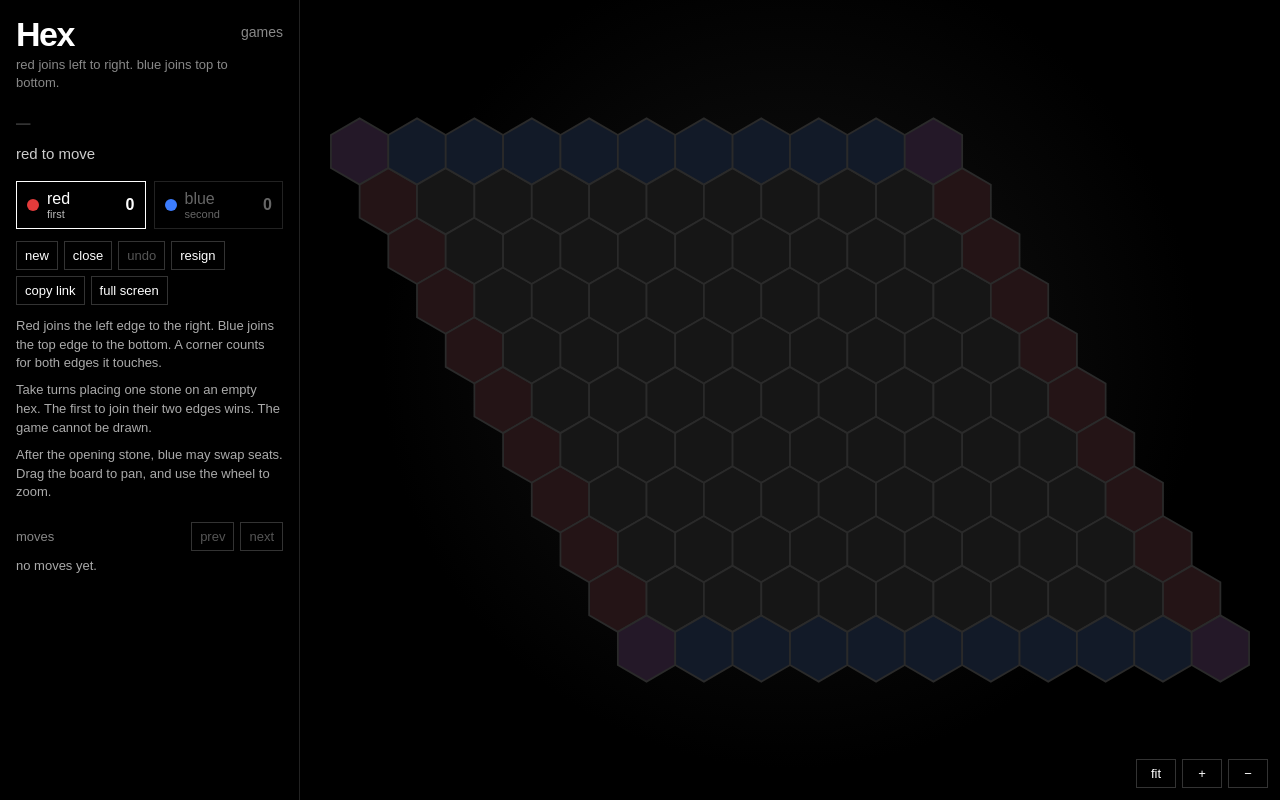
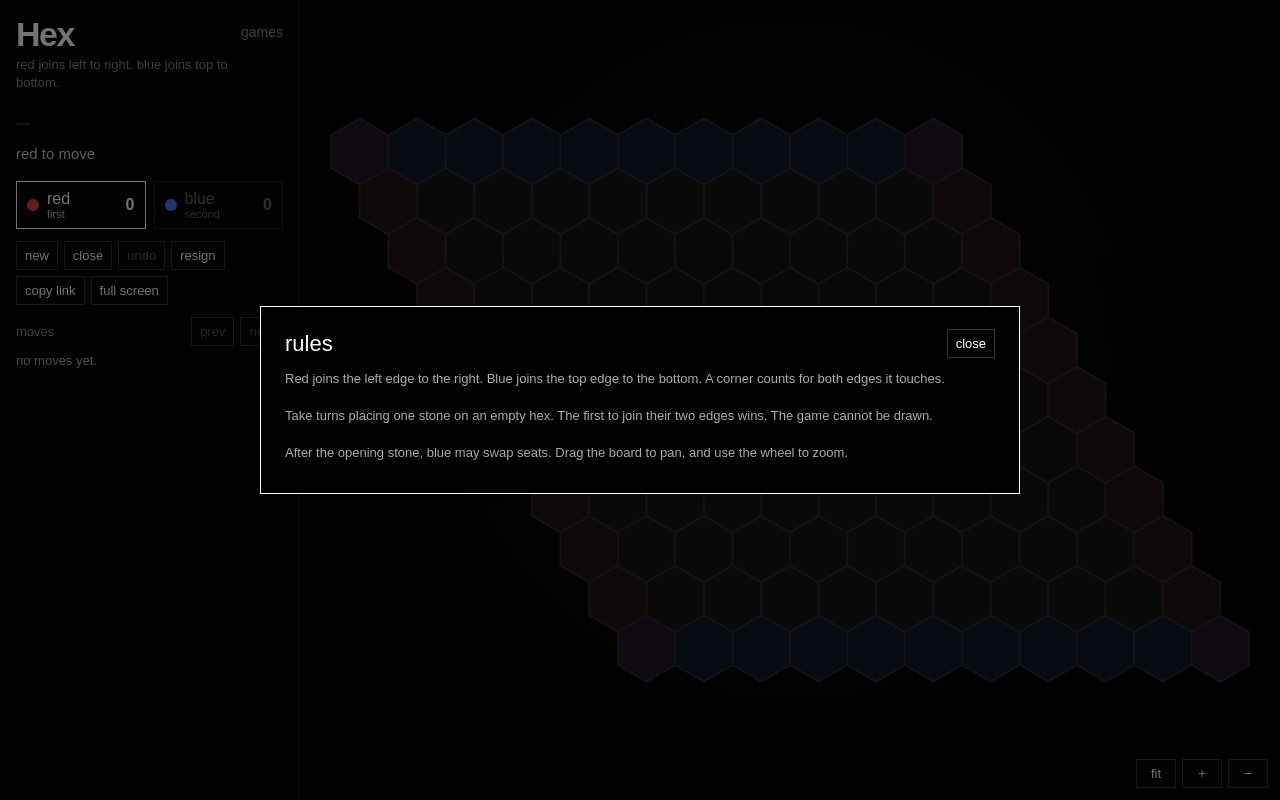
Before and after one commit to eireq/eireq.github.io, a Vue app: page /games/connect in a window 1280 px wide. Both pictures are taken after a click on the button "rules". Built offline with nearby package versions, Linux system fonts and the light colour scheme.

Commit message:
v2.7.5.20 once again, made it a popup

```diff
--- a/src/views/ConnectView.vue
+++ b/src/views/ConnectView.vue
@@ -32,10 +32,10 @@
       </div>
 
       <div class="actions">
-        <button type="button" @click="showSetup = !showSetup">
+        <button type="button" @click="toggleSetup">
           {{ showSetup ? "close" : "new" }}
         </button>
-        <button type="button" @click="showRules = !showRules">
+        <button type="button" @click="toggleRules">
           {{ showRules ? "close" : "rules" }}
         </button>
         <button type="button" :disabled="!canUndo" @click="undo">undo</button>
@@ -49,72 +49,6 @@
         </button>
         <button type="button" @click="copyLink">{{ copied ? "copied" : "copy link" }}</button>
         <FullscreenButton :active="full.active" @toggle="full.toggle" />
-      </div>
-
-      <div v-if="showSetup" class="setup">
-        <div class="choice">
-          <button
-            v-for="game in GAMES"
-            :key="game.id"
-            type="button"
-            :aria-pressed="form.game === game.id"
-            @click="pickGame(game.id)"
-          >
-            {{ game.name }}
-          </button>
-        </div>
-        <div v-if="formInfo.sizes.length > 1" class="choice">
-          <button
-            v-for="size in formInfo.sizes"
-            :key="size"
-            type="button"
-            :aria-pressed="form.size === size"
-            @click="form.size = size"
-          >
-            {{ sizeLabel(form.game, size) }}
-          </button>
-        </div>
-        <div v-if="form.game === 'punct'" class="choice">
-          <button
-            type="button"
-            :aria-pressed="form.punctRules !== 'basic'"
-            @click="form.punctRules = 'standard'"
-          >
-            standard
-          </button>
-          <button
-            type="button"
-            :aria-pressed="form.punctRules === 'basic'"
-            @click="form.punctRules = 'basic'"
-          >
-            basic
-          </button>
-        </div>
-        <div v-if="formInfo.pie" class="choice">
-          <button type="button" :aria-pressed="form.pie" @click="form.pie = true">pie on</button>
-          <button type="button" :aria-pressed="!form.pie" @click="form.pie = false">pie off</button>
-        </div>
-        <div class="choice">
-          <button type="button" :aria-pressed="form.mode === 'hotseat'" @click="form.mode = 'hotseat'">
-            hotseat
-          </button>
-          <button type="button" :aria-pressed="form.mode === 'practice'" @click="form.mode = 'practice'">
-            practice
-          </button>
-        </div>
-        <div v-if="form.mode === 'practice'" class="choice">
-          <button type="button" :aria-pressed="form.human === 'red'" @click="form.human = 'red'">
-            play red
-          </button>
-          <button type="button" :aria-pressed="form.human === 'blue'" @click="form.human = 'blue'">
-            play blue
-          </button>
-        </div>
-        <button type="button" class="start" @click="start">start</button>
-      </div>
-
-      <div v-if="showRules" class="rules">
-        <p v-for="(line, index) in ruleLines" :key="index">{{ line }}</p>
       </div>
 
       <div v-if="shown.game === 'punct' && canAct" class="tray">
@@ -313,6 +247,101 @@
         <button type="button" @click="cam.z = Math.max(0.55, cam.z / 1.15)">−</button>
       </div>
     </div>
+
+    <Teleport v-if="shell" :to="shell">
+      <div v-if="showSetup" class="setup-shade" @click.self="showSetup = false">
+        <form class="setup-pop" @submit.prevent="start">
+          <div class="pop-bar">
+            <span>new game</span>
+            <button type="button" @click="showSetup = false">close</button>
+          </div>
+          <p class="kicker">game</p>
+          <div class="choice">
+            <button
+              v-for="game in GAMES"
+              :key="game.id"
+              type="button"
+              :aria-pressed="form.game === game.id"
+              @click="pickGame(game.id)"
+            >
+              {{ game.name }}
+            </button>
+          </div>
+          <template v-if="formInfo.sizes.length > 1">
+            <p class="kicker">size</p>
+            <div class="choice">
+              <button
+                v-for="size in formInfo.sizes"
+                :key="size"
+                type="button"
+                :aria-pressed="form.size === size"
+                @click="form.size = size"
+              >
+                {{ sizeLabel(form.game, size) }}
+              </button>
+            </div>
+          </template>
+          <template v-if="form.game === 'punct'">
+            <p class="kicker">rules</p>
+            <div class="choice">
+              <button
+                type="button"
+                :aria-pressed="form.punctRules !== 'basic'"
+                @click="form.punctRules = 'standard'"
+              >
+                standard
+              </button>
+              <button
+                type="button"
+                :aria-pressed="form.punctRules === 'basic'"
+                @click="form.punctRules = 'basic'"
+              >
+                basic
+              </button>
+            </div>
+          </template>
+          <template v-if="formInfo.pie">
+            <p class="kicker">pie</p>
+            <div class="choice">
+              <button type="button" :aria-pressed="form.pie" @click="form.pie = true">pie on</button>
+              <button type="button" :aria-pressed="!form.pie" @click="form.pie = false">pie off</button>
+            </div>
+          </template>
+          <p class="kicker">table</p>
+          <div class="choice">
+            <button type="button" :aria-pressed="form.mode === 'hotseat'" @click="form.mode = 'hotseat'">
+              hotseat
+            </button>
+            <button type="button" :aria-pressed="form.mode === 'practice'" @click="form.mode = 'practice'">
+              practice
+            </button>
+          </div>
+          <div v-if="form.mode === 'practice'" class="choice">
+            <button type="button" :aria-pressed="form.human === 'red'" @click="form.human = 'red'">
+              play red
+            </button>
+            <button type="button" :aria-pressed="form.human === 'blue'" @click="form.human = 'blue'">
+              play blue
+            </button>
+          </div>
+          <button type="submit" class="start">start</button>
+        </form>
+      </div>
+    </Teleport>
+
+    <Teleport v-if="shell" :to="shell">
+      <div v-if="showRules" class="setup-shade" @click.self="showRules = false">
+        <div class="setup-pop">
+          <div class="pop-bar">
+            <span>rules</span>
+            <button type="button" @click="showRules = false">close</button>
+          </div>
+          <div class="rules">
+            <p v-for="(line, index) in ruleLines" :key="index">{{ line }}</p>
+          </div>
+        </div>
+      </div>
+    </Teleport>
   </div>
 </template>
 
@@ -653,6 +682,16 @@ function pegFill(id) {
   if (peg === 1) return "#e23b3b";
   if (peg === 2) return "#3c7dff";
   return "transparent";
+}
+
+function toggleSetup() {
+  showSetup.value = !showSetup.value;
+  if (showSetup.value) showRules.value = false;
+}
+
+function toggleRules() {
+  showRules.value = !showRules.value;
+  if (showRules.value) showSetup.value = false;
 }
 
 function pickGame(id) {
@@ -1267,13 +1306,59 @@ button[aria-pressed="true"],
   border-color: #fff;
 }
 
-.setup,
+.choice {
+  margin: 0;
+}
+
+.setup-shade {
+  position: fixed;
+  inset: 0;
+  z-index: 40;
+  display: grid;
+  place-items: center;
+  padding: 24px;
+  background: rgba(0, 0, 0, 0.55);
+}
+
+.setup-pop {
+  width: min(760px, 100%);
+  max-height: calc(100dvh - 48px);
+  min-height: 0;
+  overflow: auto;
+  display: grid;
+  align-content: start;
+  gap: 12px;
+  padding: 22px 24px;
+  border: 1px solid #fff;
+  background: #000;
+  color: #fff;
+  font-family: Arial, sans-serif;
+}
+
+.pop-bar {
+  display: flex;
+  align-items: center;
+  justify-content: space-between;
+  font-size: 22px;
+}
+
+.setup-pop .choice button {
+  flex: 0 1 auto;
+}
+
+.kicker {
+  margin: 4px 0 0;
+  color: #666;
+  font-size: 11px;
+  letter-spacing: 0.06em;
+}
+
 .rules {
-  margin-bottom: 12px;
-}
-
-.choice {
-  margin-bottom: 8px;
+  display: grid;
+  gap: 10px;
+  color: #bbb;
+  font-size: 14px;
+  line-height: 1.45;
 }
 
 .rules p,
@@ -1532,6 +1617,14 @@ button[aria-pressed="true"],
     grid-template-rows: minmax(240px, 1fr) minmax(180px, 46dvh);
   }
 
+  .setup-shade {
+    padding: 12px;
+  }
+
+  .setup-pop {
+    max-height: calc(100dvh - 24px);
+  }
+
   .panel {
     order: 2;
     border-right: 0;
```
